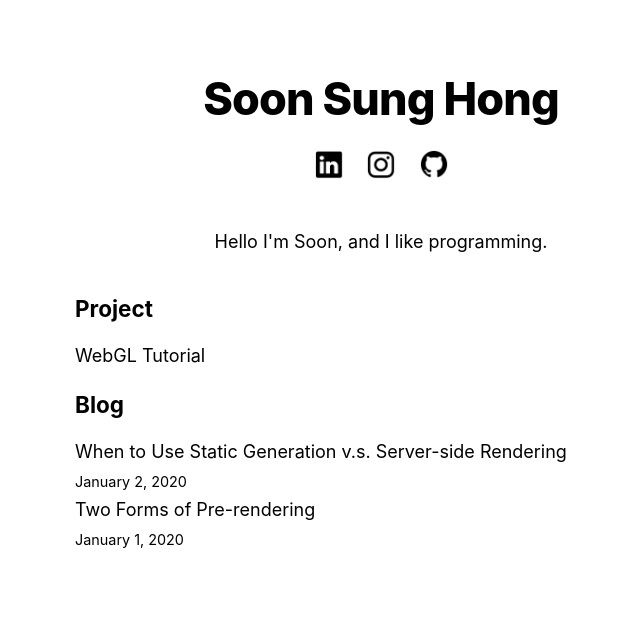
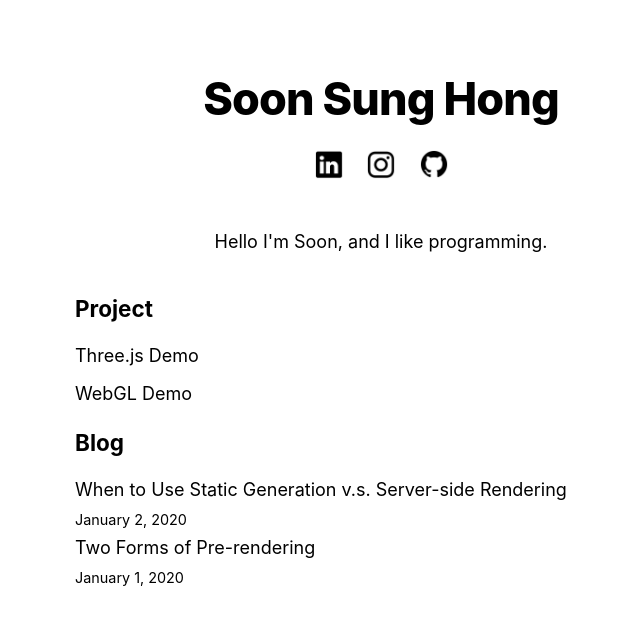
Before and after one commit to 0xsoon/blog, a Next.js app: page / in a window 1280 px wide. Shown: the top 624 px of the page, without its empty margins (259-899 px from the left). Built offline with nearby package versions, Linux system fonts and the light colour scheme.

Commit message:
Adds tab for threejs demo

```diff
--- a/pages/index.js
+++ b/pages/index.js
@@ -26,9 +26,15 @@ export default function Home({ allPostsData }) {
       <section className={`${utilStyles.headingMd} ${utilStyles.padding1px}`}>
         <h2 className="my-4 text-xl font-bold">Project</h2>
           <ul className={utilStyles.list}>
+            <li class="my-2 text-white text-md">
+              <a class="cursur-pointer hover:text-gray-500" href={`/projects/three-demo`}>
+                Three.js Demo
+              </a>
+              <br />
+            </li>
             <li class="text-white text-md">
               <a class="cursur-pointer hover:text-gray-500/100" href={`/projects/webgl`}>
-                WebGL Tutorial
+                WebGL Demo
               </a>
               <br />
             </li>
```
